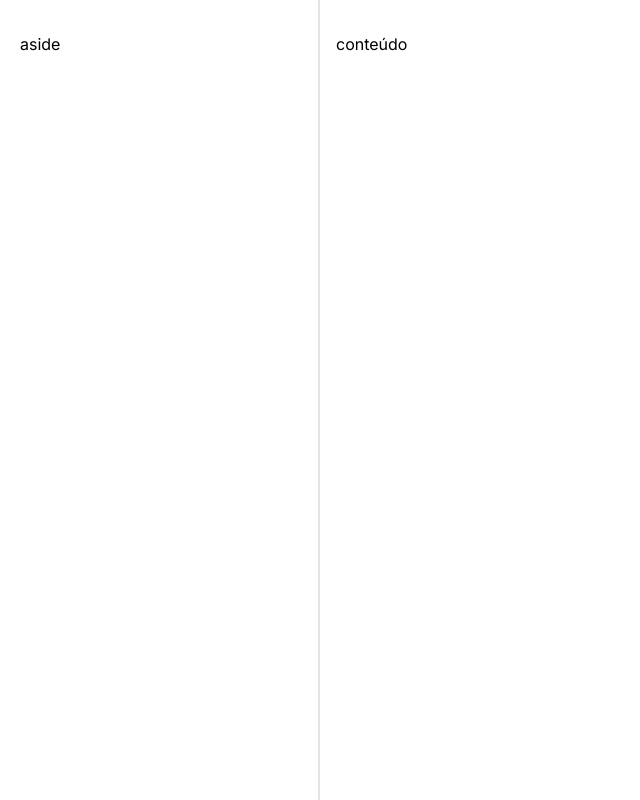
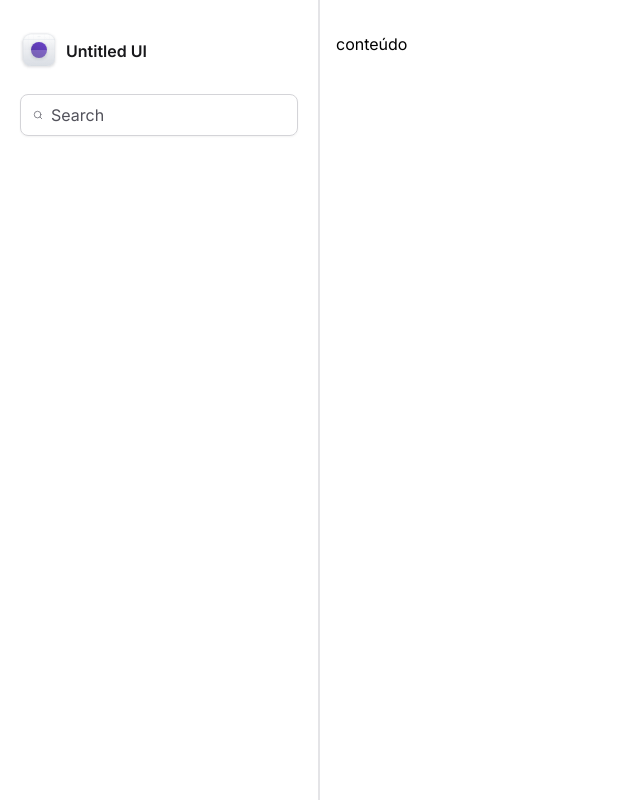
Before and after one commit to MikeFernando/tailwind-next, a Next.js app: page / in a window 1280 px wide. Shown: the whole page, without its empty margins (0-640 px from the left). Built offline with nearby package versions, Linux system fonts and the light colour scheme.

Commit message:
Logo e Input de Busca

```diff
--- a/package.json
+++ b/package.json
@@ -14,6 +14,7 @@
     "@types/react-dom": "18.2.7",
     "autoprefixer": "10.4.15",
     "eslint-config-next": "13.4.19",
+    "lucide-react": "^0.268.0",
     "next": "13.4.19",
     "postcss": "8.4.28",
     "react": "18.2.0",
--- /dev/null
+++ b/src/components/Sidebar/Logo.tsx
@@ -0,0 +1,210 @@
+import * as React from 'react'
+export function Logo() {
+  return (
+    <strong className="flex items-center gap-2 font-semibold text-zinc-900">
+      <svg
+        width={38}
+        height={38}
+        viewBox="0 0 38 38"
+        fill="none"
+        xmlns="http://www.w3.org/2000/svg"
+      >
+        <g filter="url(#filter0_dd_3602_307)">
+          <g clipPath="url(#clip0_3602_307)">
+            <rect x={3} y={2} width={32} height={32} rx={8} fill="#fff" />
+            <rect
+              x={3}
+              y={2}
+              width={32}
+              height={32}
+              rx={8}
+              fill="url(#paint0_linear_3602_307)"
+            />
+            <path
+              fillRule="evenodd"
+              clipRule="evenodd"
+              d="M19 4.039c-7.71 0-13.961 6.25-13.961 13.961 0 7.71 6.25 13.961 13.961 13.961 7.71 0 13.961-6.25 13.961-13.961 0-7.71-6.25-13.961-13.961-13.961zM4.961 18c0-7.753 6.286-14.039 14.039-14.039S33.039 10.247 33.039 18 26.753 32.039 19 32.039 4.961 25.753 4.961 18z"
+              fill="#D0D5DD"
+            />
+            <path
+              fillRule="evenodd"
+              clipRule="evenodd"
+              d="M19 14.078a3.922 3.922 0 100 7.845 3.922 3.922 0 000-7.845zM15 18a4 4 0 118 0 4 4 0 01-8 0z"
+              fill="#D0D5DD"
+            />
+            <path
+              fillRule="evenodd"
+              clipRule="evenodd"
+              d="M19 15.32a2.68 2.68 0 100 5.36 2.68 2.68 0 000-5.36zM16.243 18a2.757 2.757 0 115.514 0 2.757 2.757 0 01-5.514 0z"
+              fill="#D0D5DD"
+            />
+            <path d="M18.961 2h.078v32h-.078V2z" fill="#D0D5DD" />
+            <path d="M35 17.96v.079H3v-.078h32z" fill="#D0D5DD" />
+            <path
+              d="M29.602 2h.078v32h-.078V2zM13.64 2h.078v32h-.077V2zM24.282 2h.077v32h-.077V2zM8.32 2h.078v32H8.32V2z"
+              fill="#D0D5DD"
+            />
+            <path
+              d="M35 28.602v.077H3v-.077h32zM35 12.64v.078H3v-.077h32zM35 23.281v.078H3v-.078h32zM35 7.32v.078H3V7.32h32z"
+              fill="#D0D5DD"
+            />
+            <g filter="url(#filter1_dd_3602_307)">
+              <circle
+                cx={19}
+                cy={18}
+                r={8}
+                fill="url(#paint1_linear_3602_307)"
+              />
+            </g>
+            <g filter="url(#filter2_b_3602_307)">
+              <path
+                d="M3 18h32v3.2c0 4.48 0 6.72-.872 8.432a8 8 0 01-3.496 3.496C28.92 34 26.68 34 22.2 34h-6.4c-4.48 0-6.72 0-8.432-.872a8 8 0 01-3.496-3.496C3 27.92 3 25.68 3 21.2V18z"
+                fill="#fff"
+                fillOpacity={0.2}
+              />
+            </g>
+          </g>
+          <rect
+            x={3.15}
+            y={2.15}
+            width={31.7}
+            height={31.7}
+            rx={7.85}
+            stroke="#D0D5DD"
+            strokeWidth={0.3}
+          />
+        </g>
+        <defs>
+          <filter
+            id="filter0_dd_3602_307"
+            x={0}
+            y={0}
+            width={38}
+            height={38}
+            filterUnits="userSpaceOnUse"
+            colorInterpolationFilters="sRGB"
+          >
+            <feFlood floodOpacity={0} result="BackgroundImageFix" />
+            <feColorMatrix
+              in="SourceAlpha"
+              values="0 0 0 0 0 0 0 0 0 0 0 0 0 0 0 0 0 0 127 0"
+              result="hardAlpha"
+            />
+            <feOffset dy={1} />
+            <feGaussianBlur stdDeviation={1} />
+            <feColorMatrix values="0 0 0 0 0.0627451 0 0 0 0 0.0941176 0 0 0 0 0.156863 0 0 0 0.06 0" />
+            <feBlend
+              in2="BackgroundImageFix"
+              result="effect1_dropShadow_3602_307"
+            />
+            <feColorMatrix
+              in="SourceAlpha"
+              values="0 0 0 0 0 0 0 0 0 0 0 0 0 0 0 0 0 0 127 0"
+              result="hardAlpha"
+            />
+            <feOffset dy={1} />
+            <feGaussianBlur stdDeviation={1.5} />
+            <feColorMatrix values="0 0 0 0 0.0627451 0 0 0 0 0.0941176 0 0 0 0 0.156863 0 0 0 0.1 0" />
+            <feBlend
+              in2="effect1_dropShadow_3602_307"
+              result="effect2_dropShadow_3602_307"
+            />
+            <feBlend
+              in="SourceGraphic"
+              in2="effect2_dropShadow_3602_307"
+              result="shape"
+            />
+          </filter>
+          <filter
+            id="filter1_dd_3602_307"
+            x={8}
+            y={8}
+            width={22}
+            height={22}
+            filterUnits="userSpaceOnUse"
+            colorInterpolationFilters="sRGB"
+          >
+            <feFlood floodOpacity={0} result="BackgroundImageFix" />
+            <feColorMatrix
+              in="SourceAlpha"
+              values="0 0 0 0 0 0 0 0 0 0 0 0 0 0 0 0 0 0 127 0"
+              result="hardAlpha"
+            />
+            <feOffset dy={1} />
+            <feGaussianBlur stdDeviation={1} />
+            <feColorMatrix values="0 0 0 0 0.0627451 0 0 0 0 0.0941176 0 0 0 0 0.156863 0 0 0 0.06 0" />
+            <feBlend
+              in2="BackgroundImageFix"
+              result="effect1_dropShadow_3602_307"
+            />
+            <feColorMatrix
+              in="SourceAlpha"
+              values="0 0 0 0 0 0 0 0 0 0 0 0 0 0 0 0 0 0 127 0"
+              result="hardAlpha"
+            />
+            <feOffset dy={1} />
+            <feGaussianBlur stdDeviation={1.5} />
+            <feColorMatrix values="0 0 0 0 0.0627451 0 0 0 0 0.0941176 0 0 0 0 0.156863 0 0 0 0.1 0" />
+            <feBlend
+              in2="effect1_dropShadow_3602_307"
+              result="effect2_dropShadow_3602_307"
+            />
+            <feBlend
+              in="SourceGraphic"
+              in2="effect2_dropShadow_3602_307"
+              result="shape"
+            />
+          </filter>
+          <filter
+            id="filter2_b_3602_307"
+            x={-2}
+            y={13}
+            width={42}
+            height={26}
+            filterUnits="userSpaceOnUse"
+            colorInterpolationFilters="sRGB"
+          >
+            <feFlood floodOpacity={0} result="BackgroundImageFix" />
+            <feGaussianBlur in="BackgroundImageFix" stdDeviation={2.5} />
+            <feComposite
+              in2="SourceAlpha"
+              operator="in"
+              result="effect1_backgroundBlur_3602_307"
+            />
+            <feBlend
+              in="SourceGraphic"
+              in2="effect1_backgroundBlur_3602_307"
+              result="shape"
+            />
+          </filter>
+          <linearGradient
+            id="paint0_linear_3602_307"
+            x1={19}
+            y1={2}
+            x2={19}
+            y2={34}
+            gradientUnits="userSpaceOnUse"
+          >
+            <stop stopColor="#fff" />
+            <stop offset={1} stopColor="#D0D5DD" />
+          </linearGradient>
+          <linearGradient
+            id="paint1_linear_3602_307"
+            x1={15}
+            y1={26}
+            x2={23}
+            y2={10}
+            gradientUnits="userSpaceOnUse"
+          >
+            <stop stopColor="#53389E" />
+            <stop offset={1} stopColor="#6941C6" />
+          </linearGradient>
+          <clipPath id="clip0_3602_307">
+            <rect x={3} y={2} width={32} height={32} rx={8} fill="#fff" />
+          </clipPath>
+        </defs>
+      </svg>
+      <span>Untitled UI</span>
+    </strong>
+  )
+}
--- a/src/components/Sidebar/index.tsx
+++ b/src/components/Sidebar/index.tsx
@@ -1,3 +1,18 @@
+import { Search } from 'lucide-react'
+import { Logo } from './Logo'
+
 export function Sidebar() {
-  return <aside className="border-r-2 border-r-zinc-200 px-5 py-8">aside</aside>
+  return (
+    <aside className="space-y-6 border-r-2 border-r-zinc-200 px-5 py-8">
+      <Logo />
+
+      <div className="flex w-full items-center gap-2 rounded-lg border border-zinc-300 px-3 py-2 shadow-sm">
+        <Search className="h-5 w-5 text-zinc-500" />
+        <input
+          className="flex-1 border-0 p-0 placeholder-zinc-600 placeholder:text-base"
+          placeholder="Search"
+        />
+      </div>
+    </aside>
+  )
 }
```
Also changed, not shown: 1 other file (tests, documents, lock files or other folders).
